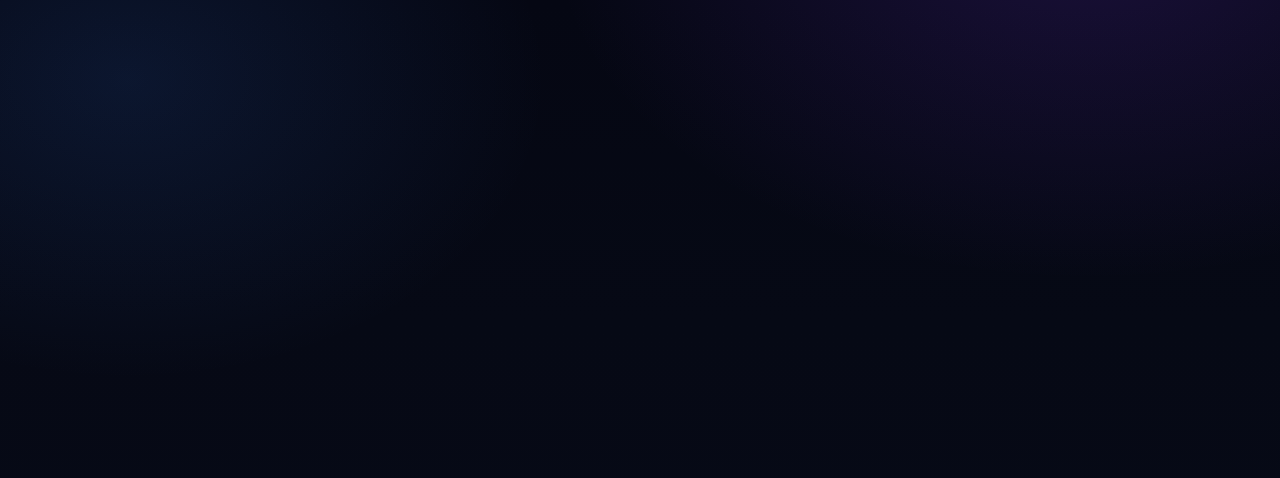
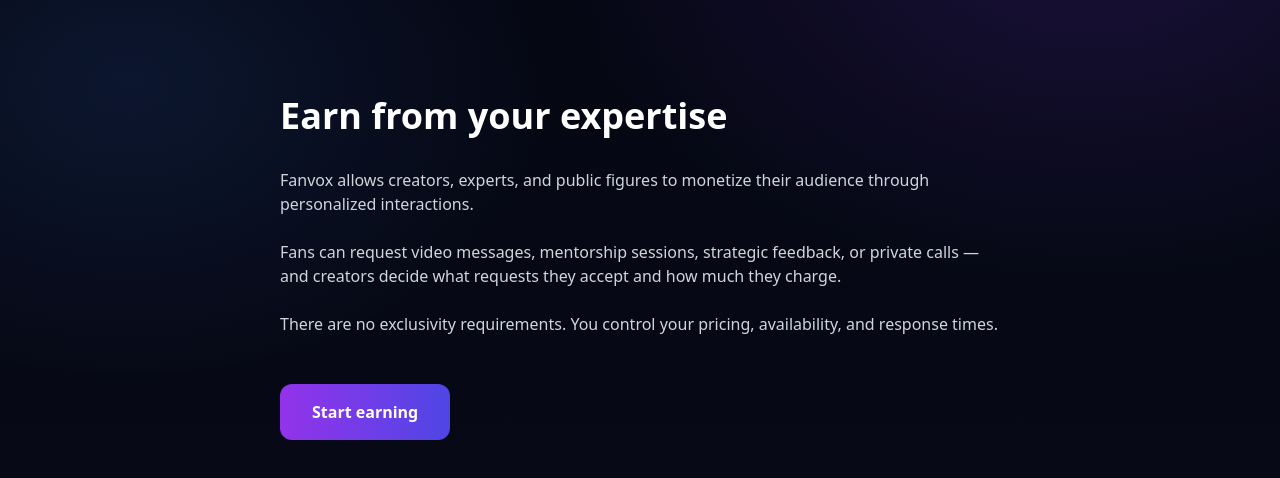
Before and after one commit to rafatorquetti/fanvox-landing, a Next.js app: page /for-creators in a window 1280 px wide. Before the commit this address had no page. Shown: the top 478 px of the page. Built offline with nearby package versions, Linux system fonts and the light colour scheme.

Commit message:
Add for-creators page

```diff
--- /dev/null
+++ b/src/app/for-creators/page.tsx
@@ -0,0 +1,34 @@
+export default function ForCreatorsPage() {
+    return (
+      <main className="max-w-3xl mx-auto px-6 py-24 text-gray-300">
+
+        <h1 className="text-4xl font-semibold text-white mb-8">
+          Earn from your expertise
+        </h1>
+
+        <p className="mb-6">
+          Fanvox allows creators, experts, and public figures to monetize their
+          audience through personalized interactions.
+        </p>
+
+        <p className="mb-6">
+          Fans can request video messages, mentorship sessions, strategic
+          feedback, or private calls — and creators decide what requests they
+          accept and how much they charge.
+        </p>
+
+        <p className="mb-6">
+          There are no exclusivity requirements. You control your pricing,
+          availability, and response times.
+        </p>
+
+        <a
+          href="https://fanvox-afee07ed.base44.app/home"
+          className="inline-block mt-6 rounded-xl bg-gradient-to-r from-purple-600 to-indigo-600 px-8 py-4 text-white font-semibold"
+        >
+          Start earning
+        </a>
+
+      </main>
+    );
+  }
```
